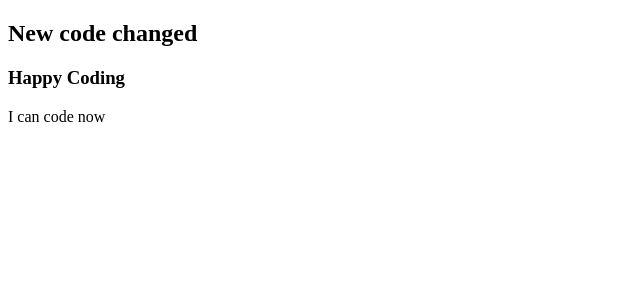
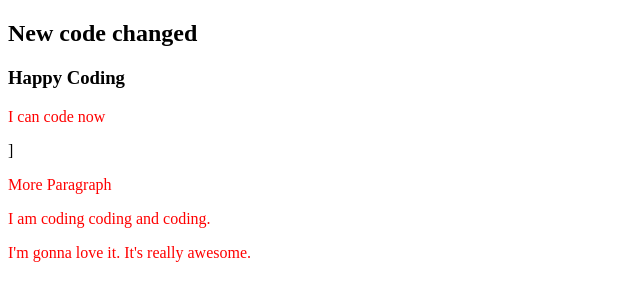
Before and after one commit to Arif-Billah71/my-first-repo, a plain HTML site: page index.html in a window 1280 px wide. Shown: the whole page, without its empty margins (0-640 px from the left). Drawn offline with Linux system fonts and the light colour scheme.

Commit message:
styles added

```diff
--- a/index.html
+++ b/index.html
@@ -5,10 +5,14 @@
     <meta http-equiv="X-UA-Compatible" content="IE=edge">
     <meta name="viewport" content="width=device-width, initial-scale=1.0">
     <title>My First Github Repo</title>
+    <link rel="stylesheet" href="style.css"
 </head>
 <body>
    <h2>New code changed</h2>
     <h3>Happy Coding</h3>
-    <p>I can code now</p>
+    <p>I can code now</p>]
+    <p>More Paragraph</p>
+    <p> I am coding coding and coding.</p>
+    <p>I'm gonna love it. It's really awesome.</p>
 </body>
 </html>
--- /dev/null
+++ b/style.css
@@ -0,0 +1,3 @@
+p{
+    color:red;
+}
```
